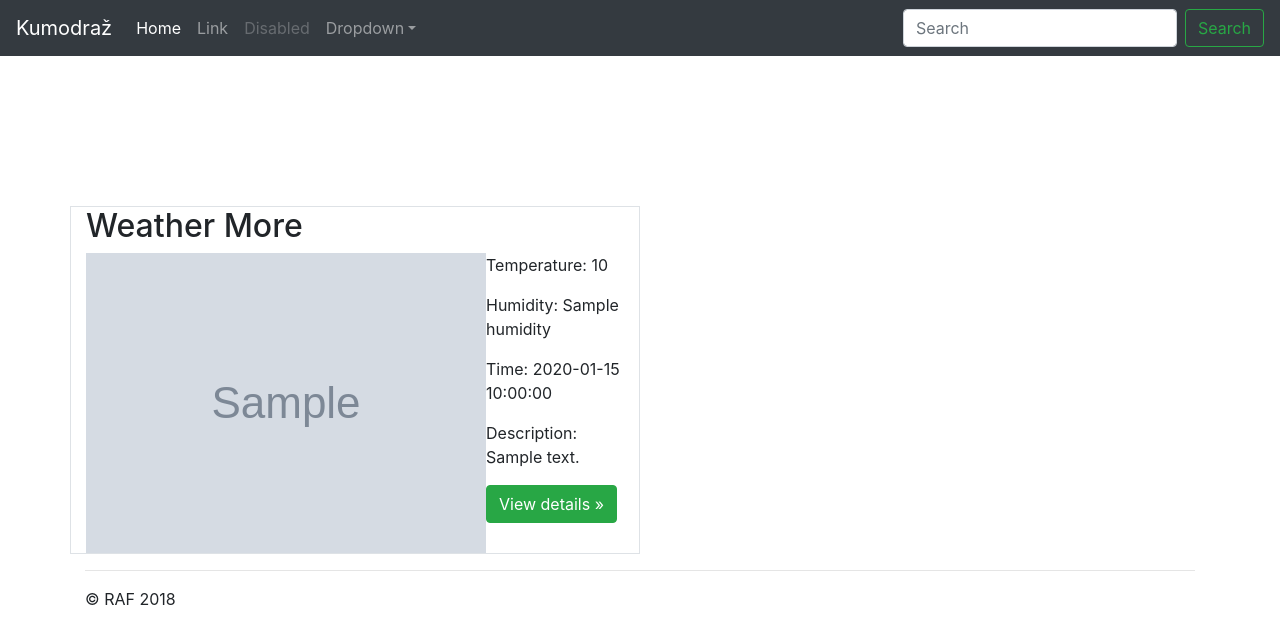
After one commit to nalogzafakultet/mob-proj, a Python web app: template test_app/kumodraz/templates/more.html in a window 1280 px wide. The commit adds this page. Shown: the top 644 px of the page. Run offline with Jinja, Linux system fonts and the light colour scheme; the template is opened without the code that fills it: most values are stand-ins (such as "Sample title", 1, 10 or a date in 2020); grey boxes marked "Sample" are stand-in pictures; some libraries are stand-ins or nearby versions.

Commit message:
add url for more pic

```diff
--- /dev/null
+++ b/test_app/kumodraz/static/css/more.css
@@ -0,0 +1,11 @@
+.wrapper {
+    margin-top: 150px;
+}
+
+.main-content {
+    margin: 0 auto;
+}
+
+.content-picture {
+    float: left
+}
--- /dev/null
+++ b/test_app/kumodraz/templates/_layout.html
@@ -0,0 +1,75 @@
+<!doctype html>
+<html lang="en">
+  <head>
+    <meta charset="utf-8">
+    <meta name="viewport" content="width=device-width, initial-scale=1, shrink-to-fit=no">
+    <meta name="description" content="">
+    <meta name="author" content="">
+
+    <title>Kumodraz Weather Station - {% block title %}{% endblock %}</title>
+
+    <!-- Bootstrap core CSS -->
+    <link href="https://stackpath.bootstrapcdn.com/bootstrap/4.1.1/css/bootstrap.min.css" rel="stylesheet">
+      <link rel="icon" href="{{ url_for('static', filename='img/favicon.png') }}">
+
+    <!-- Custom styles for this template -->
+    <link href="{{ url_for('static', filename='css/jumbotron.css') }}" rel="stylesheet">
+
+    {% block more_styles %} {% endblock %}
+  </head>
+
+  <body>
+
+    <nav class="navbar navbar-expand-md navbar-dark fixed-top bg-dark">
+      <a class="navbar-brand" href="#">Kumodraž</a>
+      <button class="navbar-toggler" type="button" data-toggle="collapse" data-target="#navbarsExampleDefault" aria-controls="navbarsExampleDefault" aria-expanded="false" aria-label="Toggle navigation">
+        <span class="navbar-toggler-icon"></span>
+      </button>
+
+      <div class="collapse navbar-collapse" id="navbarsExampleDefault">
+        <ul class="navbar-nav mr-auto">
+          <li class="nav-item active">
+            <a class="nav-link" href="/">Home <span class="sr-only">(current)</span></a>
+          </li>
+          <li class="nav-item">
+            <a class="nav-link" href="#">Link</a>
+          </li>
+          <li class="nav-item">
+            <a class="nav-link disabled" href="#">Disabled</a>
+          </li>
+          <li class="nav-item dropdown">
+            <a class="nav-link dropdown-toggle" href="http://example.com" id="dropdown01" data-toggle="dropdown" aria-haspopup="true" aria-expanded="false">Dropdown</a>
+            <div class="dropdown-menu" aria-labelledby="dropdown01">
+              <a class="dropdown-item" href="#">Action</a>
+              <a class="dropdown-item" href="#">Another action</a>
+              <a class="dropdown-item" href="#">Something else here</a>
+            </div>
+          </li>
+        </ul>
+        <form class="form-inline my-2 my-lg-0">
+          <input class="form-control mr-sm-2" type="text" placeholder="Search" aria-label="Search">
+          <button class="btn btn-outline-success my-2 my-sm-0" type="submit">Search</button>
+        </form>
+      </div>
+    </nav>
+
+    <main role="main">
+
+     {% block content %}
+
+
+    {% endblock %}
+
+    </main>
+
+    <footer class="container">
+      <p>&copy; RAF 2018</p>
+    </footer>
+
+    <!-- Bootstrap core JavaScript
+    ================================================== -->
+    <!-- Placed at the end of the document so the pages load faster -->
+    <script src="https://code.jquery.com/jquery-3.3.1.slim.min.js" integrity="sha384-q8i/X+965DzO0rT7abK41JStQIAqVgRVzpbzo5smXKp4YfRvH+8abtTE1Pi6jizo" crossorigin="anonymous"></script>
+    <script src="https://stackpath.bootstrapcdn.com/bootstrap/4.1.1/js/bootstrap.min.js"></script>
+  </body>
+</html>
--- /dev/null
+++ b/test_app/kumodraz/templates/more.html
@@ -0,0 +1,34 @@
+{% extends "_layout.html" %}
+
+{% block title %} More info{% endblock %}
+
+{% block more_styles %}
+
+    <link rel="stylesheet" href="{{ url_for('static', filename='css/more.css') }}">
+
+{% endblock %}
+
+{% block content %}
+<div class="wrapper">
+    <div class="container">
+        <!-- Example row of columns -->
+        <div class="row">
+
+            <div class="col-md-offset-3 col-md-6 border">
+                <h2>Weather More</h2>
+                <img class="content-picture" src="{{ weather['img_url'] }}" alt="{{ weather['description'] }}">
+                <p>Temperature: {{ weather['temperature'] }}</p>
+                <p>Humidity: {{ weather['humidity'] }}</p>
+                <p>Time: {{ weather['time'] }}</p>
+                <p>Description: {{ weather['description'] }}</p>
+                <p><a class="btn btn-secondary btn-success" href="/more/{{ weather['_id'] }}" role="button">View details &raquo;</a></p>
+              </div>
+        </div>
+
+        <hr>
+
+    </div> <!-- /container -->
+
+</div>
+
+{% endblock %}
```
Also changed, not shown: test_app/kumodraz/models/weather.py (+8 -3 lines), test_app/kumodraz/templates/index.html (+8 -73 lines), test_app/kumodraz/views/views.py (+12 -1 lines), test_app/kumodraz/static/img/cloudy.png (added), test_app/kumodraz/static/img/rainy.png (added), test_app/kumodraz/static/img/snowy.png (added), test_app/kumodraz/static/img/sunny.png (added).
